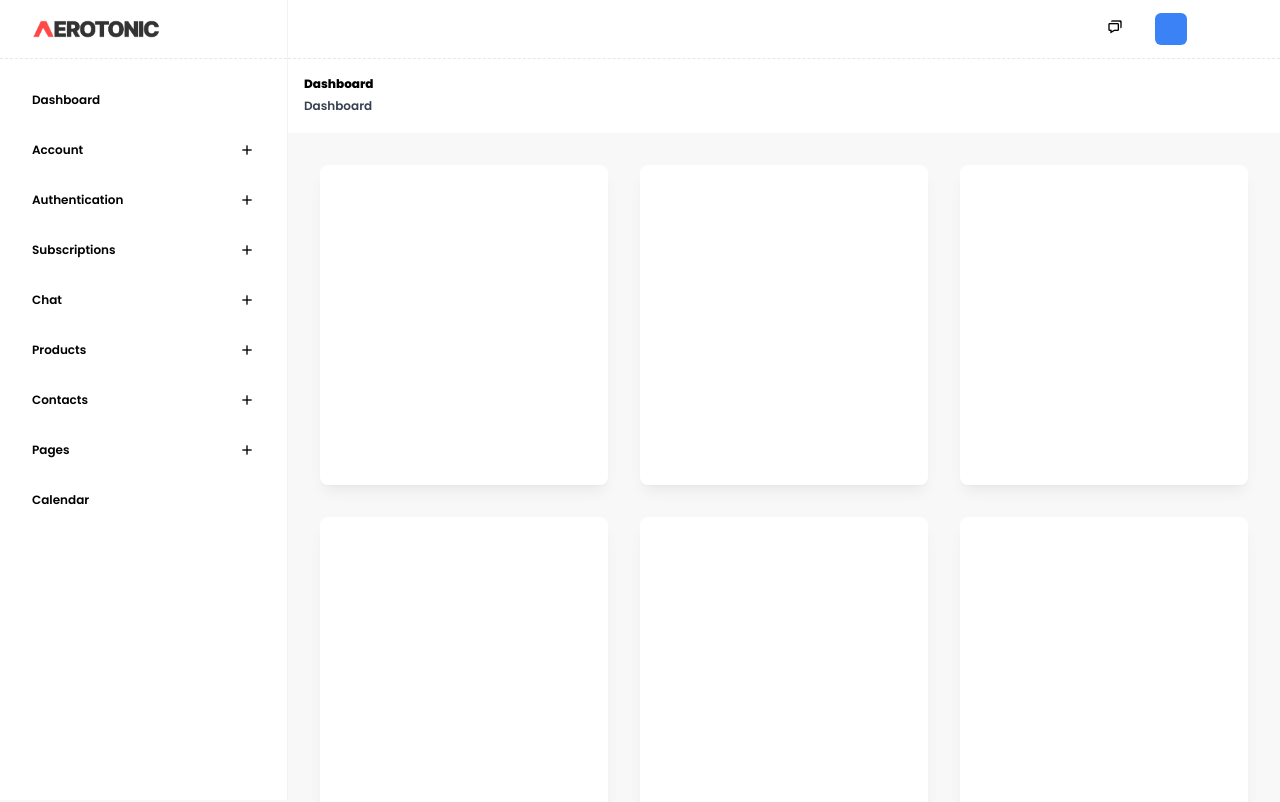
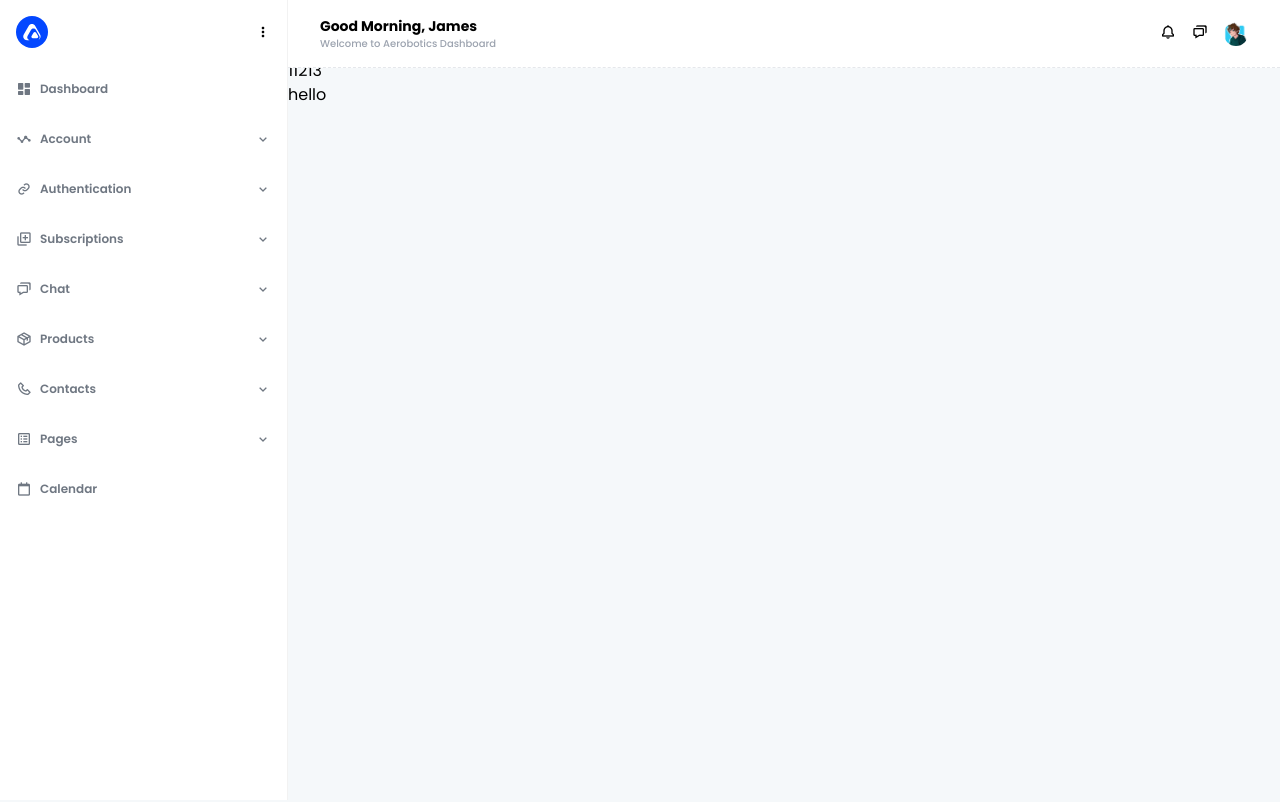
Before and after one commit to rishirathoree/sidebar-admin, a React (Vite) app: page / in a window 1280 px wide. Shown: the top 802 px of the page. Built offline with nearby package versions, Linux system fonts and the light colour scheme.

Commit message:
added navarbar

```diff
--- a/src/App/Dashboard/Dashboard.jsx
+++ b/src/App/Dashboard/Dashboard.jsx
@@ -2,15 +2,9 @@ import React from 'react'
 
 const Dashboard = () => {
   return (
-    <>
-    <div className='p-8 grid gap-8 lg:grid-cols-3 md:grid-cols-2 sm:grid-cols-1'>
-        {Array(10).fill(1).map((item,idx)=>{
-            return(
-                <div className='bg-white shadow-lg shadow-black/5 h-80 rounded-lg'></div>
-            )
-        })}
+    <div>
+      hello
     </div>
-    </>
   )
 }
 
--- a/src/components/Breadcrumbs.jsx
+++ b/src/components/Breadcrumbs.jsx
@@ -1,23 +1,9 @@
 import React from 'react'
-import { useLocation } from 'react-router-dom'
 
 const Breadcrumbs = () => {
-    const location = useLocation()
-    const route = location.pathname
-    const multipleRoutes = location.pathname.split('/').filter(route=>route !== '')
   return (
     <>
-    <div className='p-4 bg-white'>
-        <p className='font-extrabold text-[12px]'>Dashboard</p>
-        <span className='block space-x-4'>
-        <span className={`inline-block font-semibold capitalize relative min-w-max text-gray-700 text-[12px] after:absolute after:w-1 after:h-1 after:rounded-full after:bg-gray-600 after:top-[6px] after:-right-2 ${multipleRoutes.length ? 'after:opacity-100' : 'after:opacity-0'}`}>Dashboard</span>
-        {multipleRoutes?.map((item,idx)=>{
-            return(
-                <span className='inline-block capitalize font-semibold relative min-w-max text-gray-700 text-[12px] after:absolute after:w-1 after:h-1 after:rounded-full after:bg-gray-600 after:top-[6px] after:-right-2'>{item}</span>
-            )
-        })}
-        </span>
-    </div>
+    <div>11213</div>
     </>
   )
 }
--- a/src/components/Navbar.jsx
+++ b/src/components/Navbar.jsx
@@ -1,21 +1,64 @@
 import React, { useEffect, useRef } from 'react'
-
+import pfp from '../../src/assets/images/pfp.png'
 const Navbar = () => {
   return (
-    <div className='fixed border-b border-dashed z-50 bg-white top-0 right-0 flex items-center justify-end lg:px-20 md:px-12 sm:px-4 lg:w-[calc(100%-288px)] md:w-[calc(100%-288px)] sm:w-full'>
+    <div className='fixed border-b border-dashed z-50 bg-white top-0 right-0 flex items-center justify-between lg:px-8 md:px-8 sm:px-4 py-4 lg:w-[calc(100%-288px)] md:w-[calc(100%-288px)] sm:w-full'>
+      <span>
+        <span>
+          <p className='font-bold text-sm'>Good Morning, James</p>
+          <p className='font-medium text-gray-400 text-[10px]'>Welcome to Aerobotics Dashboard</p>
+        </span>
+      </span>
 
-        <div className='flex items-center p-[13px] space-x-8'>
+      <span className='flex items-center space-x-4'>
 
-          <span className='block group relative '>
-          <i className='bx bx-chat'></i>
-          <div className='w-80 rounded-lg shadow-black/5 bounce-effect ring-1 ring-black/5 shadow-lg opacity-0 z-50 group-hover:opacity-100 invisible group-hover:visible absolute h-60 group-hover:h-80 duration-200 top-10 after:w-full after:h-4 after:opacity-0 after:bg-black after:-top-4 after:right-0 after:absolute right-0 bg-white'></div>
+          <span>
+          <span className='block relative group rounded-md'>
+          <i className='bx bx-bell'></i>
+          <div className='w-80 rounded-lg shadow-black/5 bounce-effect ring-1 ring-black/5 shadow-lg opacity-0 z-50 group-hover:opacity-100 invisible group-hover:visible absolute h-60 group-hover:h-80  top-10 after:w-full after:h-4 after:opacity-0 after:bg-black after:-top-4 after:right-0 after:absolute right-0 bg-white'></div>
+          </span>
           </span>
 
-          <span className='block relative  w-8 h-8 group rounded-md bg-blue-500'>
-          <div className='w-80 rounded-lg shadow-black/5 bounce-effect ring-1 ring-black/5 shadow-lg opacity-0 z-50 group-hover:opacity-100 invisible group-hover:visible absolute h-60 group-hover:h-80 duration-200 top-10 after:w-full after:h-4 after:opacity-0 after:bg-black after:-top-4 after:right-0 after:absolute right-0 bg-white'></div>
+          <span>
+          <span className='block relative group rounded-md'>
+          <i className='bx bx-chat'></i>
+          <div className='w-80 rounded-lg shadow-black/5 bounce-effect ring-1 ring-black/5 shadow-lg opacity-0 z-50 group-hover:opacity-100 invisible group-hover:visible absolute h-60 group-hover:h-80  top-10 after:w-full after:h-4 after:opacity-0 after:bg-black after:-top-4 after:right-0 after:absolute right-0 bg-white'></div>
+          </span>
           </span>
 
-        </div>
+          <span>
+          <span className='block relative group rounded-md'>
+          <span className='block w-6 h-6 rounded-full overflow-hidden peer'><img src={pfp} className='w-full h-full object-fill' alt="" /></span>
+          <div className='w-60 rounded-lg shadow-black/5 bounce-effect ring-1 ring-black/5 shadow-lg opacity-0 z-50 group-hover:opacity-100 invisible group-hover:visible absolute max-h-0 duration-100 group-hover:max-h-[400px] overflow-hidden top-10 after:w-full after:h-4 after:opacity-0 after:bg-black after:-top-4 after:right-0 after:absolute right-0 bg-white'>
+          {/* my profiles content */}
+          <span className='p-4 border-b-[1px] border-black/5 border-dashed inline-flex items-center justify-between gap-4'>
+            <span className='block w-12 h-12 rounded shadow ring-1 ring-black/5 shadow-black/5 overflow-hidden'><img src={pfp} className='w-full h-full object-cover' alt="" /></span>
+            <span className='block'>
+              <p className='font-semibold text-right text-[12px] text-gray-400'>Rishi Rathore</p>
+              <p className='font-light lowercase text-right text-[10px] text-gray-400'>Rishirathoree3@gmail.com</p>
+            </span>
+          </span>
+
+          <span className='w-full border-b-[1px] border-black/5 border-dashed inline-flex items-start justify-between flex-col'>
+          <p className='font-medium text-gray-500 duration-100 cursor-pointer hover:bg-gray-50 text-[12px] w-full h-full py-2 px-4'>My Projects</p>
+          <p className='font-medium text-gray-500 duration-100 cursor-pointer hover:bg-gray-50 text-[12px] w-full h-full py-2 px-4'>Subscriptions</p>
+          <p className='font-medium text-gray-500 duration-100 cursor-pointer hover:bg-gray-50 text-[12px] w-full h-full py-2 px-4'>My statements</p>
+          </span>
+
+          <span className='w-full border-b-[1px] border-black/5 border-dashed inline-flex items-start justify-between flex-col'>
+          <p className='font-medium text-gray-500 duration-100 cursor-pointer hover:bg-gray-50 text-[12px] w-full h-full py-2 px-4'>Setting</p>
+          <p className='font-medium text-gray-500 duration-100 cursor-pointer hover:bg-gray-50 text-[12px] w-full h-full py-2 px-4'>Change Langauge</p>
+          </span>
+
+          <span className='w-full border-b-[1px] border-black/5 border-dashed inline-flex items-start justify-between flex-col'>
+          <p className='font-medium text-gray-500 duration-100 cursor-pointer hover:bg-gray-50 text-[12px] w-full h-full py-2 px-4'>Logout</p>
+          </span>
+
+          </div>
+          </span>
+          </span>
+
+      </span>
     </div>
   )
 }
--- a/src/components/Sidebar.jsx
+++ b/src/components/Sidebar.jsx
@@ -1,18 +1,18 @@
 import React, { useEffect, useRef, useState } from 'react'
 import { Link, useLocation } from 'react-router-dom';
-import logo from '../assets/images/logo.png'
+import logo from '../assets/images/logo.svg'
 
 const Sidebar = () => {
   const sidebarMenu = [
     {
       name: 'Dashboard',
-      icon: 'dashboard-icon',
-      link: '/',
+      icon: 'bxs-dashboard',
+      link: '/dash',
     },
 
     {
       name: 'Account',
-      icon: 'account-icon',
+      icon: 'bx-stats',
       link: '/account',
       submenus: [
         {
@@ -43,7 +43,7 @@ const Sidebar = () => {
     },
     {
       name: 'Authentication',
-      icon: 'authentication-icon',
+      icon: 'bx-link',
       link: '/authentication',
       submenus: [
         {
@@ -66,7 +66,7 @@ const Sidebar = () => {
     },
     {
       name: 'Subscriptions',
-      icon: 'subscriptions-icon',
+      icon: 'bx-add-to-queue',
       link: '/subscriptions',
       submenus: [
         {
@@ -89,7 +89,7 @@ const Sidebar = () => {
     },
     {
       name: 'Chat',
-      icon: 'chat-icon',
+      icon: 'bx-chat',
       link: '/chat',
       submenus: [
         {
@@ -146,7 +146,7 @@ const Sidebar = () => {
     },
     {
       name: 'Pages',
-      icon: 'pages-icon',
+      icon: 'bx-spreadsheet',
       link: '/pages',
       submenus: [
         {
@@ -173,7 +173,7 @@ const Sidebar = () => {
     },
     {
       name: 'Calendar',
-      icon: 'calendar-icon',
+      icon: 'bx-calendar-alt',
       link: '/calendar',
     },
   ];
@@ -189,29 +189,29 @@ const Sidebar = () => {
   };
   return (
     <>
-    <div className='h-screen fixed lg:flex md:flex sm:hidden z-50 w-72 duration-1000  flex items-start justify-between flex-col top-0 left-0 bg-white border-r-[1px] border-black/5'>
-      <span className='block px-8 py-4 w-full border-b border-dashed'><img src={logo} className='w-32 h-full object-cover' alt="" />
+    <div className='h-screen grop fixed lg:flex md:flex sm:hidden z-50 w-72 duration-1000  flex items-start justify-between flex-col top-0 left-0 bg-white border-r-[1px] border-black/5'>
+      <span className='flex items-center justify-between w-full p-4'>
+        <img src={logo} className='w-8 h-8 object-cover' alt="" />
+        <i class='bx bx-dots-vertical-rounded'></i>
       </span>
-      <ul className='p-4 flex-1 h-2/3 overflow-hidden dontShowScroll overflow-y-auto w-full'>
+      <ul className=' flex-1 h-2/3 overflow-hidden dontShowScroll overflow-y-auto w-full'>
         {sidebarMenu.map((item, idx) => (
           <li onClick={()=>{{!item.submenus && navigateTo(item.link)}}} key={idx}>
-            <span
-
-              className='peer p-4 flex items-center justify-between cursor-pointer'
-              onClick={()=>{handleToggle(idx)}} // Toggle submenu on click
-            >
-              <p className={`font-semibold duration-500 text-[12px] ${expanded == idx ? 'text-blue-500' : ''}`}>{item.name}</p>  {/* this is menu name */}
-              {item.submenus && <i className={`bx duration-500  ${expanded == idx ? 'rotate-180' : ''}  ${expanded == idx ? 'bx-minus text-blue-500' : 'bx-plus'}`}></i>}
+            <span className='peer flex items-center p-4 justify-between cursor-pointer' onClick={()=>{handleToggle(idx)}}>
+              <span className='flex items-center space-x-2'>
+                <i className={`bx ${item.icon} duration-500 ${activePath.includes(item.link) || expanded == idx ? 'scale-x-[-1] text-violet-500' : 'text-gray-600/80' } ${expanded == idx  ? 'scale-x-[-1] text-violet-500' : 'text-gray-600/80'}`}></i>
+              <p className={`font-semibold duration-500 text-[12px] ${activePath.includes(item.link) || expanded == idx ? 'text-violet-500' : 'text-gray-600/80'}`}>{item.name}</p>  {/* this is menu name */}</span>
+              {item.submenus && <i className={`bx duration-500 bx-chevron-down  ${expanded == idx ? 'rotate-180 text-violet-500' : 'text-gray-600/80'}`}></i>}
             </span>
             <ul
-              className={`${
+              className={` ${
                 item.submenus && expanded === idx ? 'max-h-[400px] duration-1000' : 'duration-700 max-h-0 '
               }  overflow-hidden`}
             >
               {item.submenus &&
                 item.submenus.map((submenuItem, idx) => (
-                  <li key={idx} className='pl-8 p-4 w-full'>
-                    <Link to={`${submenuItem.link}`}><p className={`font-medium text-[12px] ${activePath.startsWith(submenuItem.link) ? 'text-blue-500 ' : 'text-black/80'}`}>{submenuItem.name}</p> {/* this is submenu name */}</Link>
+                  <li key={idx} className={`mx-8 px-4 py-2 relative before:absolute before:w-[1px]  rounded-md before:bg-black/5 before:-left-2 before:h-full ${activePath.startsWith(submenuItem.link) ? ' bg-gray-50/80' : 'hover:bg-gray-50/5'}`}>
+                    <Link to={`${submenuItem.link}`}><p className={` text-[12px] ${activePath.startsWith(submenuItem.link) ? 'font-semibold opacity-100 text-gray-500 ' : 'opacity-50 text-black/80 font-normal'}`}>{submenuItem.name}</p> {/* this is submenu name */}</Link>
                   </li>
                 ))}
             </ul>
--- a/src/index.css
+++ b/src/index.css
@@ -3,7 +3,7 @@
 @tailwind utilities;
 
 *{font-family: 'Poppins', sans-serif;}
-body{background-color: #f8f8f8;}  /* this is adjusted */
+body{background-color: #f5f8fa;}  /* this is adjusted */
 .box-shadow{box-shadow: -25px 28px 61px 4px rgba(0,0,0,0.26);}
 .bounce-effect{
     transition: all 700ms cubic-bezier(.47,1.64,.41,.8);
@@ -30,13 +30,15 @@ body{background-color: #f8f8f8;}  /* this is adjusted */
     transform: scaleX(1);
     opacity: 1;
 }
-.dontShowScroll::-webkit-scrollbar{
+::-webkit-scrollbar{
     width: 4px;
 }
-.dontShowScroll::-webkit-scrollbar-thumb{
+::-webkit-scrollbar-thumb{
     background-color: rgba(137, 137, 137, 0.77);
 }
 
-.dontShowScroll::-webkit-scrollbar-track{
+::-webkit-scrollbar-track{
     background-color: rgba(201, 195, 195, 0.274);
 }
+
+.shadow-custom{box-shadow: rgba(149, 157, 165, 0.2) 0px 8px 24px;}
```
Also changed, not shown: src/assets/images/logo.svg (added), src/assets/images/pfp.png (added).
